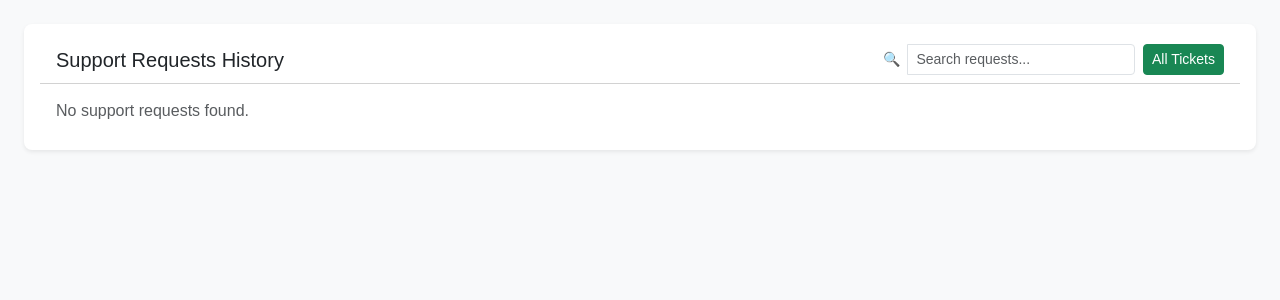
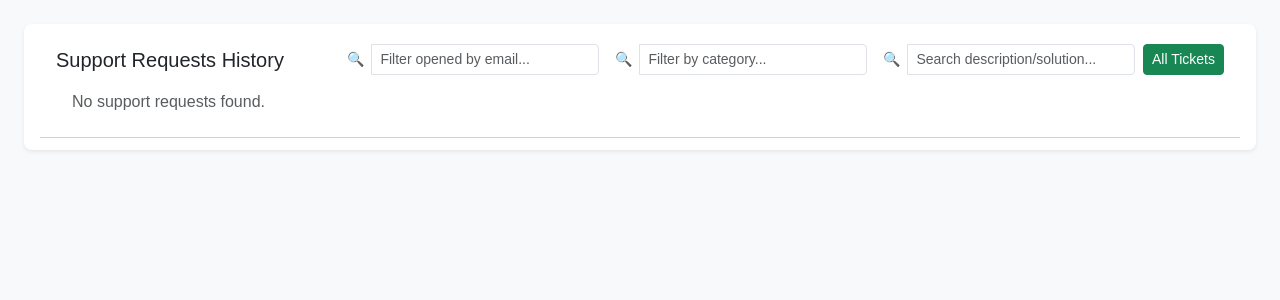
Before and after one commit to JoeMuldowney/SupportHub, a PHP site: page /app/view/history.php in a window 1280 px wide. Shown: the part 80-380 px from the top of the page. Run offline with PHP 8.4, Linux system fonts and the light colour scheme; the template is opened without the code that fills it, so the values that code supplies are empty.

Commit message:
changes to output format in email and tickets, updated filter options for ticket lookups, update ticket categories

```diff
--- a/app/controller/scc_user.php
+++ b/app/controller/scc_user.php
@@ -314,7 +314,7 @@ class NewUserController{
 
       $id = (int)$_POST['deleteid'];
       $fname = $_POST['deletefname'];
-      $lname = $_POST['deletefname'];
+      $lname = $_POST['deletelname'];
       $tDate = $_POST['termdate'];
       $tTime = $_POST['termtime'];
       $user_email = $_SESSION['email'];
--- a/app/view/history.php
+++ b/app/view/history.php
@@ -60,11 +60,22 @@
       <div class="d-flex align-items-center gap-2">
         <div class="input-group input-group-sm" style="width: 260px;">
           <span class="input-group-text">🔍</span>
+        <input type="text" class="form-control" id="filter-email" placeholder="Filter opened by email...">
+        </div>
+        <div class="d-flex align-items-center gap-2">
+
+        <div class="input-group input-group-sm" style="width: 260px;">
+        <span class="input-group-text">🔍</span>
+        <input type="text" class="form-control" id="filter-category" placeholder="Filter by category...">
+        </div>
+        <div class="input-group input-group-sm" style="width: 260px;">
+          <span class="input-group-text">🔍</span>
+
           <input
             type="text"
             class="form-control"
             id="search"
-            placeholder="Search requests..."
+            placeholder="Search description/solution..."
           >
         </div>
 
@@ -73,6 +84,8 @@
         </button>
       </div>
     </div>
+
+
   </div>
 
   <div class="card-body p-0">
@@ -95,6 +108,7 @@
                 class="all-task-row"
                 data-id="<?= htmlspecialchars($task['id']) ?>"
                 data-status="<?= htmlspecialchars($task['status']) ?>"
+                data-category="<?= htmlspecialchars($task['category'] ?? '') ?>"
                 data-desc="<?= htmlspecialchars($task['user_desc']) ?? '' ?>"
                 data-solution="<?= htmlspecialchars($task['solution'] ?? '') ?>"
                 data-location="<?= htmlspecialchars($task['location'] ?? '') ?>"
@@ -250,6 +264,7 @@ Modal: View Ticket Details
         document.getElementById('viewPriority').textContent = row.dataset.priority || '';
         document.getElementById('viewDesc').textContent = row.dataset.desc || '';
         document.getElementById('viewStatus').textContent = row.dataset.status || '';
+        document.getElementById('viewCategory').textContent = row.dataset.category || '';
         document.getElementById('viewOpenedBy').textContent = row.dataset.openedBy || '';
         document.getElementById('viewUpdatedBy').textContent = row.dataset.updatedBy || '';
         document.getElementById('viewClosedBy').textContent = row.dataset.closedBy || '';
@@ -323,14 +338,35 @@ Modal: View Ticket Details
     Performs case-insensitive substring match against row text.
 */
 $(document).ready(function () {
-    $("#search").on("keyup", function () {
-        var searchTerm = $(this).val().toLowerCase();
+    // Triggers whenever a user types in ANY filter input box
+    $("#filter-email, #filter-category, #search").on("keyup", function () {
+
+        // Capture the current state of ALL filter inputs at this moment
+        var searchEmail = $("#filter-email").val().toLowerCase();
+        var filterCategory = $("#filter-category").val().toLowerCase();
+        var globalSearch = $("#search").val().toLowerCase();
+
+
+        // Loop through every row in the table
         $(".all-task-row").each(function () {
-            var text = $(this).text().toLowerCase();
-            if (text.indexOf(searchTerm) === -1) {
+            // Pull the required data attributes from the row
+            var rowEmail = ($(this).data("opened-by") || "").toString().toLowerCase(); // Adjust if email is stored in a different data attribute
+            var rowCategory = ($(this).data("category") || "").toString().toLowerCase();
+            var rowDesc = ($(this).data("desc") || "").toString().toLowerCase();
+            var rowSolution = ($(this).data("solution") || "").toString().toLowerCase();
+
+            // 4. Evaluate individual matching criteria
+            var matchesEmail = rowEmail.indexOf(searchEmail) !== -1;
+            var matchesCategory = rowCategory.indexOf(filterCategory) !== -1;
+
+            // The global search matches if the text is found in either description OR solution
+            var matchesGlobal = rowDesc.indexOf(globalSearch) !== -1 || rowSolution.indexOf(globalSearch) !== -1;
+
+            // 5. The row must pass BOTH the email filter and the global search filter
+            if (matchesEmail && matchesCategory && matchesGlobal) {
+                $(this).show();
+            } else {
                 $(this).hide();
-            } else {
-                $(this).show();
             }
         });
     });
--- a/app/view/ticket_card.php
+++ b/app/view/ticket_card.php
@@ -35,7 +35,7 @@
      data-category="<?= htmlspecialchars($task['category'] ?? '') ?>"
      data-location="<?= htmlspecialchars($task['location'] ?? '') ?>"
      data-priority="<?= htmlspecialchars($task['priority'] ?? '') ?>"
-     data-desc="<?= htmlspecialchars($task['user_desc'] ?? '') ?>"
+     data-desc="<?= htmlspecialchars(nl2br($task['user_desc'] ?? '')) ?>"
      data-status="<?= htmlspecialchars($task['status'] ?? $statusClass) ?>"
      data-opened-by="<?= htmlspecialchars($displayOpenName ) ?>"
      data-updated-by="<?= htmlspecialchars($displayUpdateName) ?>"
@@ -44,7 +44,7 @@
      data-date-updated="<?= htmlspecialchars($dateUpdated) ?>"
      data-date-closed="<?= htmlspecialchars($dateClosedF) ?>"
      data-images="<?= htmlspecialchars($ticket_images) ?>"
-     data-solution="<?= htmlspecialchars($task['solution'] ?? '') ?>"
+     data-solution="<?= htmlspecialchars(nl2br($task['solution'] ?? '')) ?>"
 >
   <div><?= htmlspecialchars($task['id'] ?? '') ?></div>
   <div><?= htmlspecialchars($task['location'] ?? '') ?></div>
--- a/docker-compose.yml
+++ b/docker-compose.yml
@@ -10,7 +10,7 @@ services:
     ports:
       - "80:80" # map host port 80 to container port 80
     volumes:
-
+      - .:/var/www/html # mount local app directory to container for live code updates
       # Persistent storage for uploaded ticket images
       - stored_images:/var/lib/tickets/data
        # Secret files for database credentials
```
Also changed, not shown: app/view/dashboard.php (+12 -9 lines), cron_app/email.php (+6 -4 lines).
